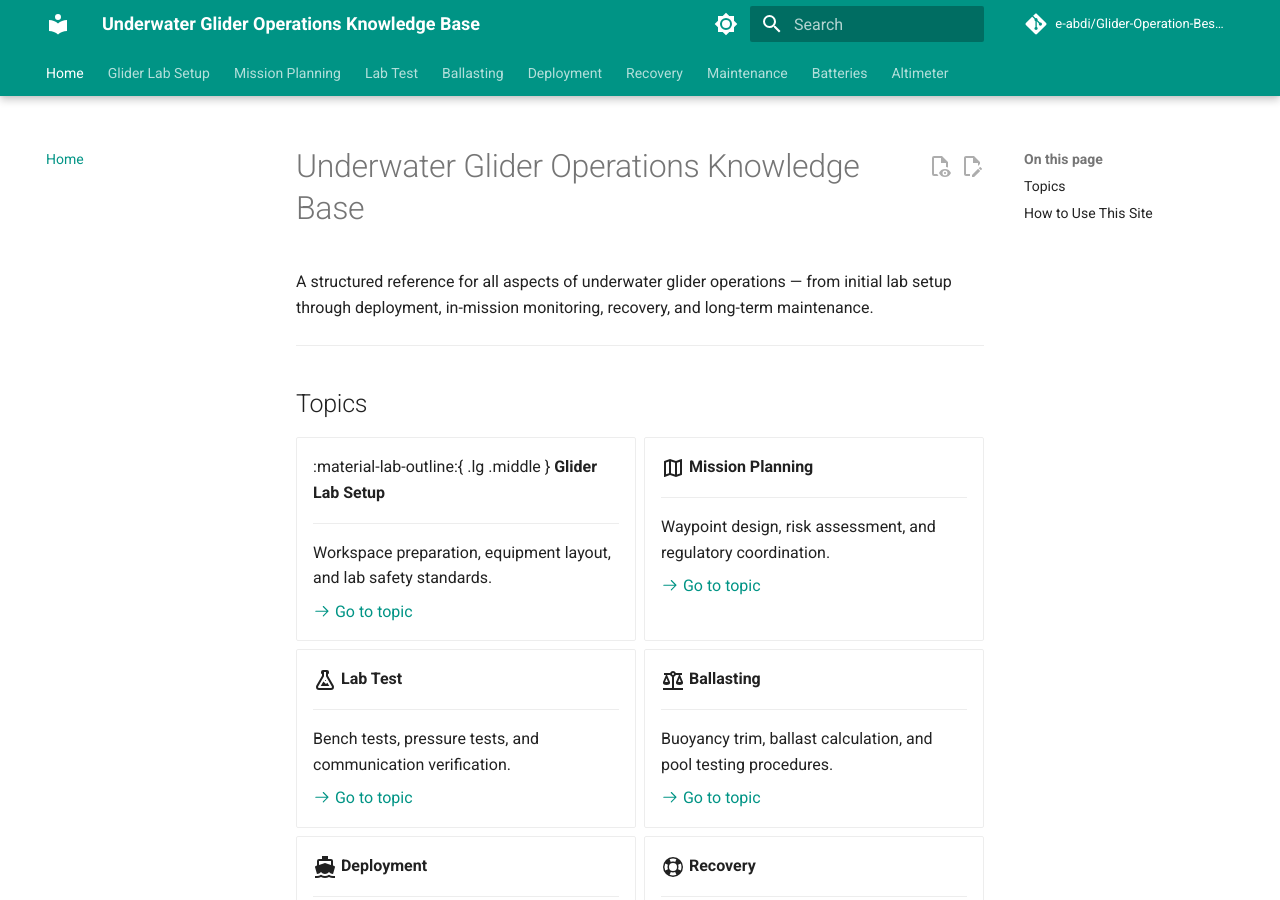
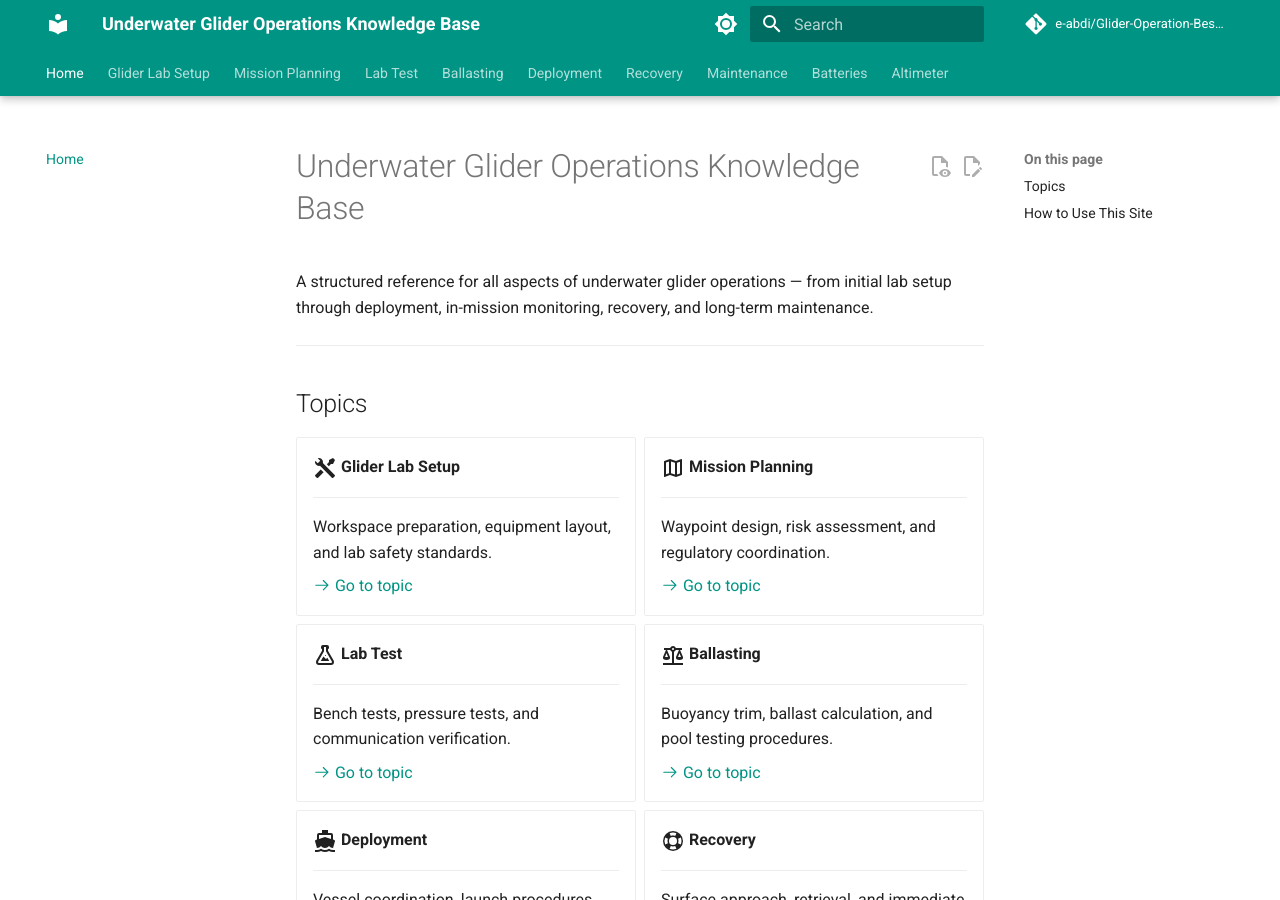
Before and after one commit to e-abdi/Glider-Operation-Best-Practices, an MkDocs documentation site: the page built from docs/index.md, in a window 1280 px wide and 900 px high. Built offline with MkDocs 1.6.1 and Material for MkDocs 9.7.7, drawn with Linux system fonts in a browser that asks for light colours; comment, search, counter and statistics services are not loaded.

Commit message:
Fix invalid material-lab-outline icon, replace with material-tools

```diff
--- a/docs/index.md
+++ b/docs/index.md
@@ -15,7 +15,7 @@ and long-term maintenance.
 
 <div class="grid cards" markdown>
 
--   :material-lab-outline:{ .lg .middle } **Glider Lab Setup**
+-   :material-tools:{ .lg .middle } **Glider Lab Setup**
 
     ---
 
```
